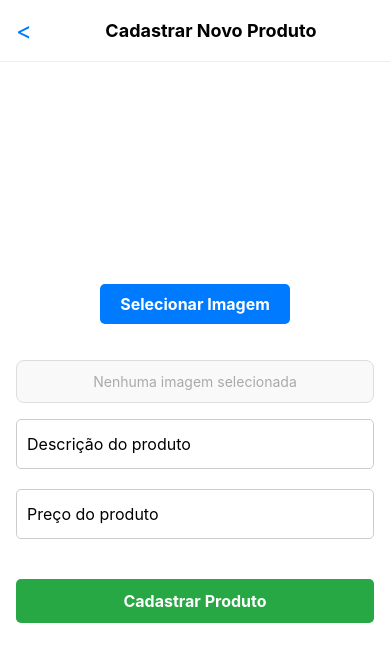
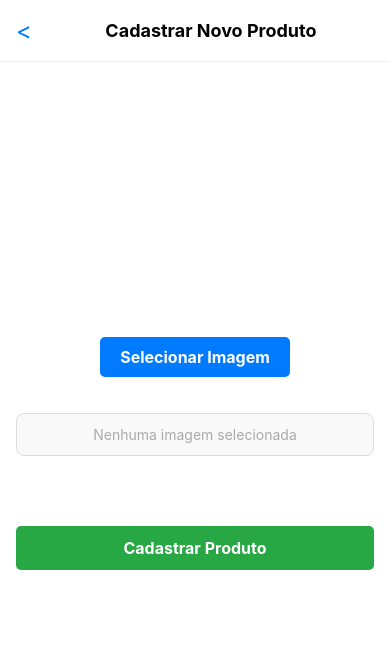
Before and after one commit to Wesley-Viricimo/NeiaSalgadosMobile, a React Native app: screen /ProductCreate in a window 390 px wide. Shown: the top 662 px of the page. Built offline with nearby package versions, Linux system fonts and the light colour scheme.

Commit message:
Ajustando foco do código de confirmação

```diff
--- a/src/components/inputField/index.jsx
+++ b/src/components/inputField/index.jsx
@@ -1,19 +1,45 @@
-import React from "react";
-import { TextInput, View } from "react-native";
-import { styles } from "./styles";
+import React, { useRef } from 'react';
+import { TextInput, View } from 'react-native';
+import { styles } from './styles'; // Estilos do componente
 
-const InputField = ({ placeholder, value, onChangeText, keyboardType = "default" }) => {
+export default function InputField({ value, onChange, index, onFocus, onBlur }) {
+  const inputRef = useRef(null);
+
+  const handleChange = (newValue) => {
+    onChange(newValue);
+
+    // Mover para o próximo campo quando o valor for preenchido e não for o último campo
+    if (newValue && inputRef.current && index < 4) {
+      const nextInput = inputRef.current?.nextElementSibling;
+      if (nextInput) {
+        nextInput.focus();
+      }
+    }
+  };
+
+  const handleKeyPress = ({ nativeEvent }) => {
+    // Se pressionar "Backspace" e o campo estiver vazio, move para o campo anterior
+    if (nativeEvent.key === 'Backspace' && !value && index > 0) {
+      const previousInput = inputRef.current?.previousElementSibling;
+      if (previousInput) {
+        previousInput.focus();
+      }
+    }
+  };
+
   return (
-    <View style={styles.container}>
+    <View style={styles.inputFieldContainer}>
       <TextInput
-        style={styles.input}
-        placeholder={placeholder}
+        ref={inputRef}
+        style={styles.inputField}
         value={value}
-        onChangeText={onChangeText}
-        keyboardType={keyboardType}
+        maxLength={1}
+        onChangeText={handleChange}
+        onKeyPress={handleKeyPress}
+        keyboardType="numeric"  // Ajustado para aceitar apenas números
+        onFocus={onFocus}       // Foco no campo (se necessário)
+        onBlur={onBlur}         // Garante o foco correto ao perder o foco
       />
     </View>
   );
-};
-
-export default InputField;
+}
```
